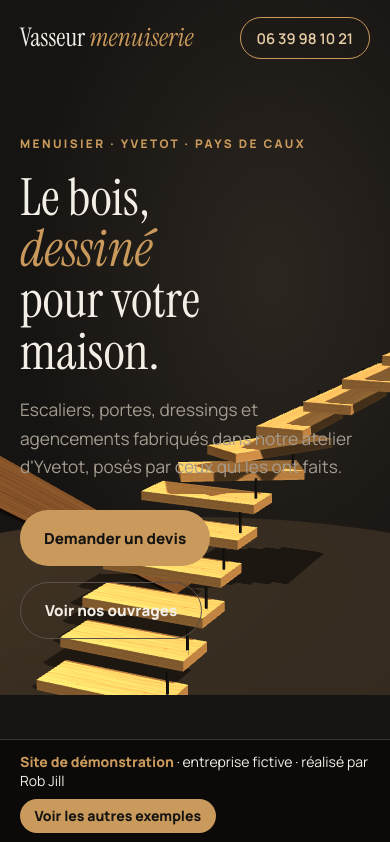
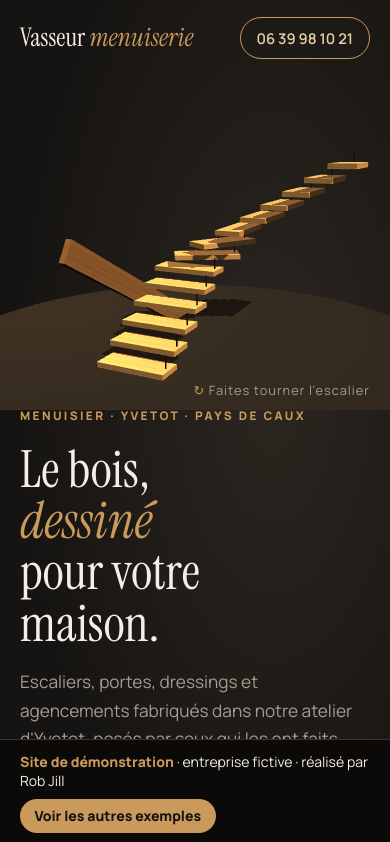
Before and after one commit to syrinebelmo-lgtm/coup-doeil, a plain HTML site: page realisations/menuiserie-vasseur/index.html in a window 390 px wide. Shown: the top 842 px of the page. Drawn offline with nearby package versions, Linux system fonts and the light colour scheme; animation ran at ten frames a second.

Commit message:
Menuiserie : escalier 3D au-dessus du texte sur téléphone

```diff
--- a/realisations/menuiserie-vasseur/index.html
+++ b/realisations/menuiserie-vasseur/index.html
@@ -47,7 +47,12 @@ nav .tel { border: 1px solid var(--chene); padding: .5rem 1rem; border-radius: 9
 .bouton.ligne { border: 1px solid #5a5148; }
 .indice { position: absolute; right: max(20px, env(safe-area-inset-right, 0px)); bottom: 2rem; z-index: 2; font-size: .8rem; color: var(--gris); letter-spacing: .08em; }
 .indice::before { content: "↻ "; color: var(--chene); }
-@media (max-width: 700px) { .accroche { min-height: 640px; } .indice { display: none; } }
+@media (max-width: 700px) {
+  .accroche { min-height: 0; }
+  #scene { inset: 70px 0 auto; height: 340px; }
+  .accroche .cadre { padding-top: 400px; }
+  .indice { display: block; top: 380px; bottom: auto; }
+}
 
 section { padding-block: clamp(4rem, 9vw, 7rem); }
 .savoir { display: grid; grid-template-columns: 1fr 1fr; gap: clamp(2rem, 6vw, 5rem); align-items: center; }
@@ -269,9 +274,10 @@ document.getElementById("f").addEventListener("submit", function (e) { e.prevent
     var w = canvas.clientWidth, h = canvas.clientHeight;
     renderer.setSize(w, h, false); camera.aspect = w / h;
     var etroit = w < 700;
-    camera.position.set(etroit ? 0 : -2.2, etroit ? 3.2 : 1.6, etroit ? 13 : 10.5);
-    camera.lookAt(etroit ? 0 : -1.4, etroit ? 1.6 : 0.2, 0);
-    pivot.position.x = etroit ? 0.3 : 2.4;
+    camera.position.set(etroit ? 0 : -2.2, etroit ? 2.4 : 1.6, etroit ? 12 : 10.5);
+    camera.lookAt(0, etroit ? 0.4 : 0.2, 0);
+    if (!etroit) camera.lookAt(-1.4, 0.2, 0);
+    pivot.position.x = etroit ? 0 : 2.4;
     camera.updateProjectionMatrix();
   }
   window.addEventListener("resize", cadrer); cadrer();
```
